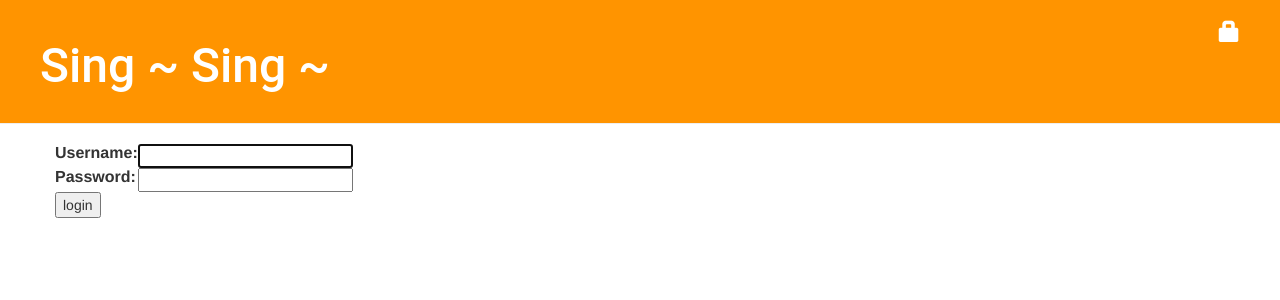
After one commit to singstat/Django, a Django app: page /accounts/login/ in a window 1280 px wide. The commit adds this page. Shown: the top 300 px of the page. Run offline with Django 3.2, Linux system fonts and the light colour scheme; some libraries are stand-ins or nearby versions.

Commit message:
login logout

```diff
--- a/blog/static/css/blog.css
+++ b/blog/static/css/blog.css
@@ -1,7 +1,7 @@
 .page-header {
     background-color: #ff9400;
     margin-top: 0;
-    padding: 20px 20px 40px 40px;
+    padding: 20px 20px 20px 40px;
 
 }
 
@@ -35,8 +35,9 @@ h1, h2, h3, h4 {
 .top-menu, .top-menu:hover, .top-menu:visited {
     color: #ffffff;
     float: right;
-    font-size: 26pt;
+    font-size: 16pt;
     margin-right: 20px;
+
 }
 
 .post {
--- a/blog/templates/blog/base.html
+++ b/blog/templates/blog/base.html
@@ -9,12 +9,18 @@
         <link rel="stylesheet" href="{% static "css/blog.css" %}">
     </head>
 	<body>
-	    <div class="page-header">
-	        <h1><a href="/">I made this by Django girl's tutorial</a></h1>
-			<a href="{% url "post_new" %}"        class="top-menu"><span class="glyphicon glyphicon-plus"></span></a>
-			<a href="{% url "post_draft_list" %}" class="top-menu"><span class="glyphicon glyphicon-edit"></span></a>
+		<div class="page-header">
+		        {% if user.is_authenticated %}
+		        <a href="{% url "post_new" %}" class="top-menu"><span class="glyphicon glyphicon-plus"></span></a>
+		        <a href="{% url "post_draft_list" %}" class="top-menu"><span class="glyphicon glyphicon-edit"></span></a>
+		        <p class="top-menu">Hello {{ user.username }}<small>(<a href="{% url "django.contrib.auth.views.logout" %}">Log out</a>)</small></p>
+				{% else %}
+		        <a href="{% url "django.contrib.auth.views.login" %}" class="top-menu"><span class="glyphicon glyphicon-lock"></span></a>
 
-	    </div>
+				{% endif %}
+		        <h1><a href="{% url "blog.views.post_list" %}">Sing ~ Sing ~</a></h1>
+		</div>
+
 	    <div class="content container">
 	        <div class="row">
 	            <div class="col-md-8">
@@ -24,5 +30,6 @@
 	            </div>
 	        </div>
 	    </div>
+
 	</body>
 </html>
--- /dev/null
+++ b/blog/templates/registration/login.html
@@ -0,0 +1,26 @@
+{% extends "blog/base.html" %}
+
+{% block content %}
+
+{% if form.errors %}
+<p>Your username and password didn't match. Please try again.</p>
+{% endif %}
+
+<form method="post" action="{% url "django.contrib.auth.views.login" %}">
+{% csrf_token %}
+<table>
+<tr>
+    <td>{{ form.username.label_tag }}</td>
+    <td>{{ form.username }}</td>
+</tr>
+<tr>
+    <td>{{ form.password.label_tag }}</td>
+    <td>{{ form.password }}</td>
+</tr>
+</table>
+
+<input type="submit" value="login" />
+<input type="hidden" name="next" value="{{ next }}" />
+</form>
+
+{% endblock %}
--- a/blog/urls.py
+++ b/blog/urls.py
@@ -1,5 +1,8 @@
 from django.conf.urls import include, url
 from . import views
+
+from django.contrib import admin
+admin.autodiscover()
 
 urlpatterns = [
     url(r'^$', views.post_list, name='post_list'),
@@ -11,4 +14,8 @@ urlpatterns = [
 
     url(r'^post/(?P<pk>[0-9]+)/publish/$', views.post_publish, name='post_publish'),
     url(r'^post/(?P<pk>[0-9]+)/remove/$', views.post_remove, name='post_remove'),
+
+    url(r'^accounts/login/$', 'django.contrib.auth.views.login'),
+    url(r'^accounts/logout/$', 'django.contrib.auth.views.logout', {'next_page': '/'}),
+
 ]
--- a/blog/views.py
+++ b/blog/views.py
@@ -7,6 +7,8 @@ from django.shortcuts import render, get_object_or_404
 from .forms import PostForm
 from django.shortcuts import redirect
 
+from django.contrib.auth.decorators import login_required
+
 def post_list(request):
     posts = Post.objects.filter(published_date__lte=timezone.now()).order_by('-published_date')
     return render(request, 'blog/post_list.html', {'posts' : posts})
@@ -15,6 +17,7 @@ def post_detail(request, pk):
     post = get_object_or_404(Post, pk=pk)
     return render(request, 'blog/post_detail.html', {'post': post})
 
+@login_required
 def post_new(request):
     if request.method == "POST":
         form = PostForm(request.POST)
@@ -28,6 +31,7 @@ def post_new(request):
         form = PostForm()
     return render(request, 'blog/post_edit.html', {'form': form})
 
+@login_required
 def post_edit(request, pk):
     post = get_object_or_404(Post, pk=pk)
     if request.method == "POST":
@@ -42,6 +46,7 @@ def post_edit(request, pk):
         form = PostForm(instance=post)
     return render(request, 'blog/post_edit.html', {'form': form})
 
+@login_required
 def post_draft_list(request):
     posts = Post.objects.filter(published_date__isnull=True).order_by('created_date')
     return render(request, 'blog/post_draft_list.html', {'posts': posts})
@@ -51,6 +56,7 @@ def post_publish(request, pk):
     post.publish()
     return redirect('blog.views.post_detail', pk=pk)
 
+@login_required
 def post_remove(request, pk):
     post = get_object_or_404(Post, pk=pk)
     post.delete()
--- a/mysite/settings.py
+++ b/mysite/settings.py
@@ -102,3 +102,5 @@ USE_TZ = True
 
 STATIC_URL = '/static/'
 STATIC_ROOT = os.path.join(BASE_DIR, 'static')
+
+LOGIN_REDIRECT_URL = '/'
```
Also changed, not shown: blog/templates/blog/post_detail.html (+6 -3 lines), db.sqlite3.
